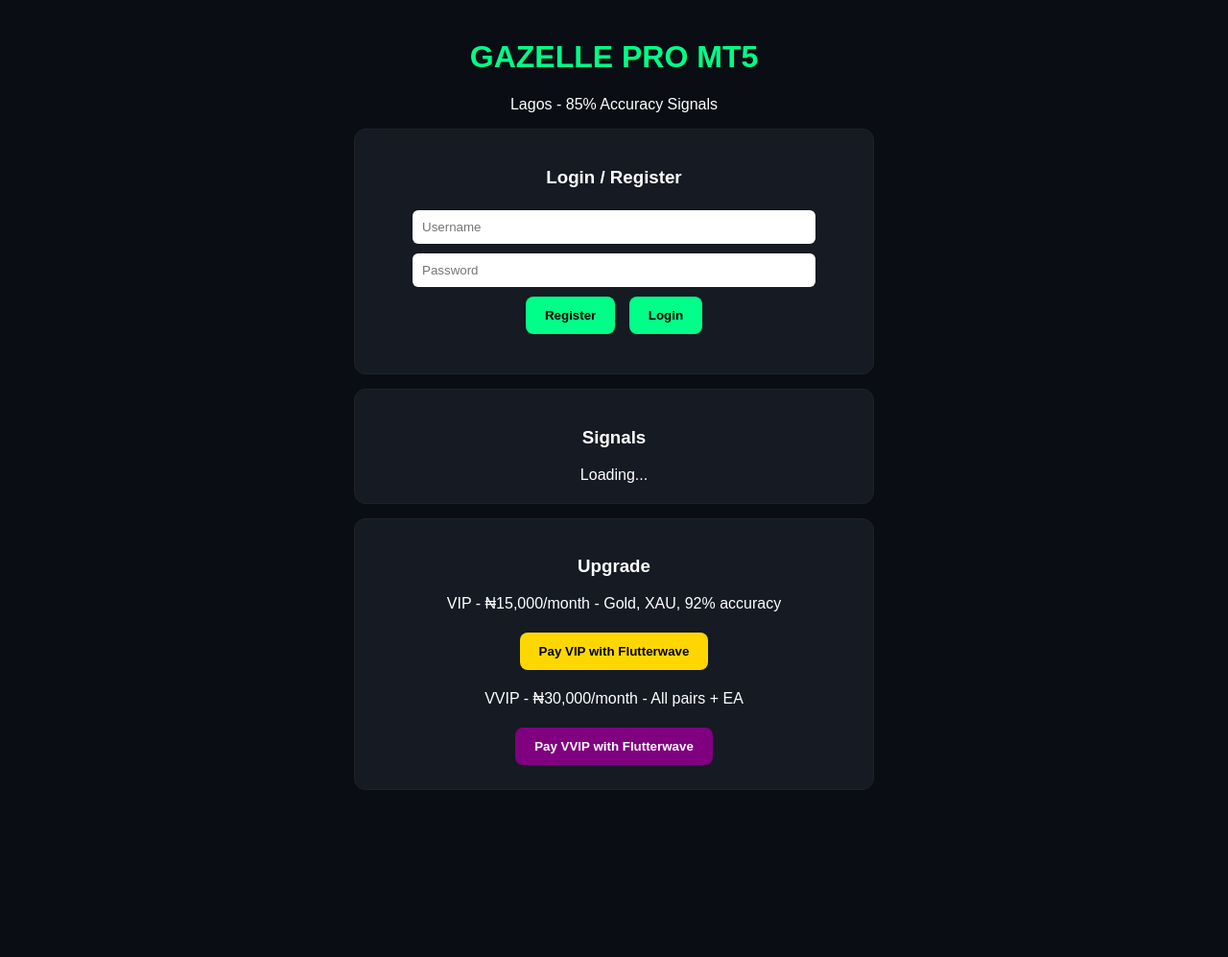
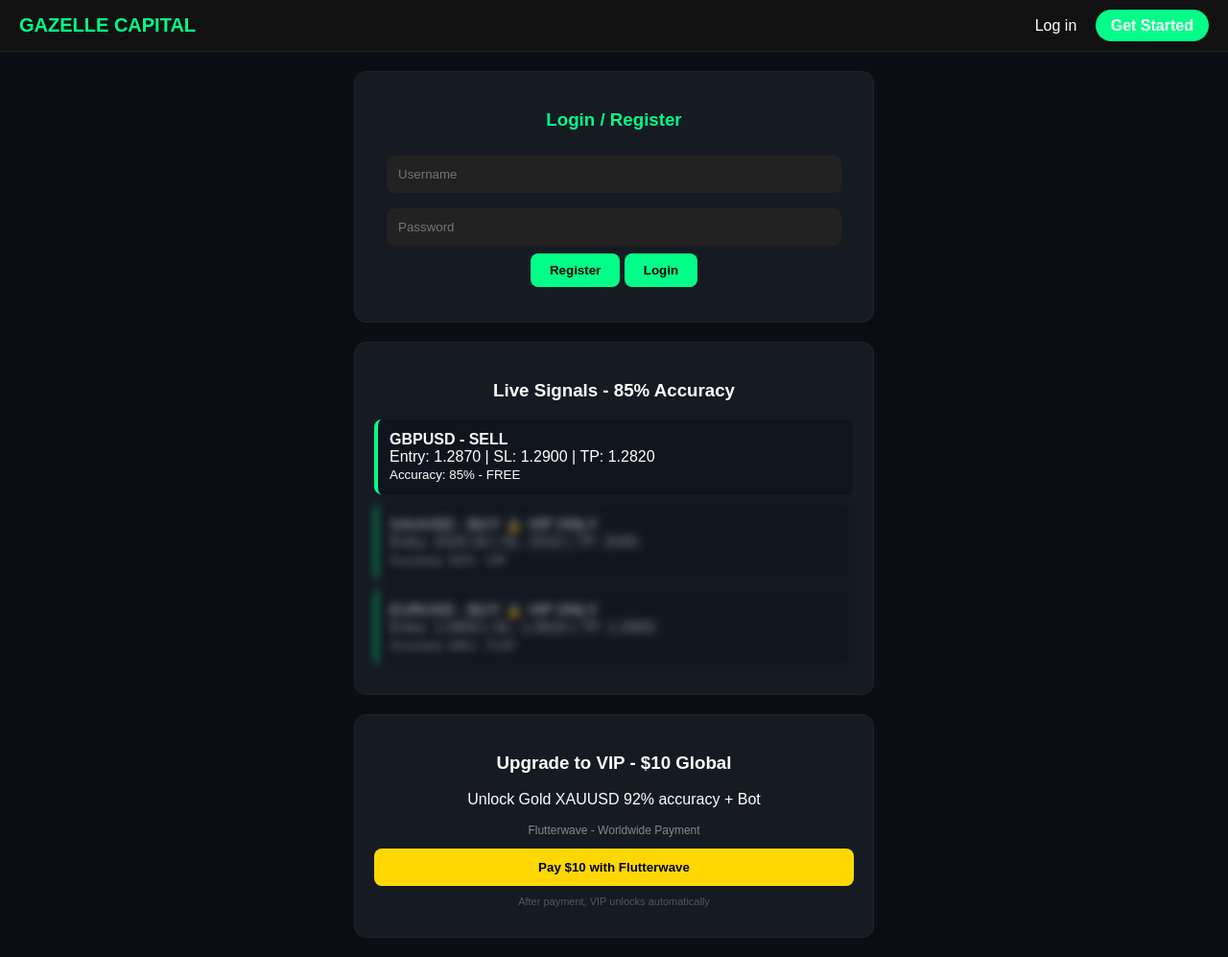
Before and after one commit to Topshugar/Gazelle-capital, a Flask app: page / in a window 1280 px wide. Shown: the whole page at 96% size. Before the commit the page ends 823 px from the top, so only its background shows below. Run offline with Flask 3, Linux system fonts and the light colour scheme; some libraries are stand-ins or nearby versions.

Commit message:
fix: header shows logout when logged in + FLW $10 global - saved prompt

```diff
--- a/templates/index.html
+++ b/templates/index.html
@@ -2,70 +2,106 @@
 <html>
 <head>
 <meta name="viewport" content="width=device-width, initial-scale=1">
-<title>Gazelle Pro MT5</title>
+<title>Gazelle Capital - MT5 Signals</title>
+<script src="https://checkout.flutterwave.com/v3.js"></script>
 <style>
-body{background:#0a0e14;color:#fff;font-family:Arial;margin:0;padding:20px;text-align:center}
-h1{color:#00ff88}
-.card{background:#151a23;padding:20px;border-radius:12px;max-width:500px;margin:15px auto;border:1px solid #222}
-.btn{padding:12px 20px;border:none;border-radius:8px;font-weight:bold;cursor:pointer;margin:5px}
-.free{background:#00ff88;color:#000}
-.vip{background:gold;color:#000}
-.vvip{background:purple;color:#fff}
-.signal{border-left:4px solid #00ff88;text-align:left;padding:10px}
-.locked{opacity:0.4;filter:blur(3px)}
-input{padding:10px;width:80%;margin:5px;border-radius:6px;border:none}
+body{background:#0a0e14;color:#fff;font-family:Arial;margin:0}
+header{display:flex;justify-content:space-between;align-items:center;padding:15px 20px;background:#111;border-bottom:1px solid #222}
+.logo{color:#00ff88;font-weight:bold;font-size:20px}
+.nav a{color:#fff;text-decoration:none;margin-left:15px}
+.nav .btn{padding:8px 16px;border-radius:20px;font-weight:bold}
+.login{color:#aaa}
+.start{background:#00ff88;color:#000}
+.card{background:#151a23;padding:20px;border-radius:12px;max-width:500px;margin:20px auto;border:1px solid #222;text-align:center}
+.signal{border-left:4px solid #00ff88;text-align:left;padding:12px;margin:10px 0;background:#0f141e;border-radius:8px}
+.locked{opacity:0.5;filter:blur(4px);pointer-events:none}
+.free{background:#00ff88;color:#000;padding:10px 20px;border:none;border-radius:8px;font-weight:bold;cursor:pointer}
+.vip{background:gold;color:#000;padding:12px 20px;border:none;border-radius:8px;font-weight:bold;cursor:pointer;width:100%}
+input{padding:12px;width:90%;margin:8px 0;border-radius:8px;border:none;background:#222;color:#fff}
 </style>
 </head>
 <body>
-<h1>GAZELLE PRO MT5</h1>
-<p>Lagos - 85% Accuracy Signals</p>
 
-<div class="card" id="auth">
-<h3>Login / Register</h3>
+<header>
+<div class="logo">GAZELLE CAPITAL</div>
+<div class="nav">
+{% if logged_in %}
+  <span style="color:#00ff88">Hi, {{ username }} ({{ tier }})</span>
+  <a href="/logout" class="btn start">Logout</a>
+{% else %}
+  <a href="#" onclick="document.getElementById('auth').scrollIntoView()" class="login">Log in</a>
+  <a href="#" onclick="document.getElementById('auth').scrollIntoView()" class="btn start">Get Started</a>
+{% endif %}
+</div>
+</header>
+
+<div class="card" id="auth" {% if logged_in %} style="display:none" {% endif %}>
+<h3 style="color:#00ff88">Login / Register</h3>
 <input id="u" placeholder="Username">
 <input id="p" type="password" placeholder="Password">
 <br>
-<button class="btn free" onclick="reg()">Register</button>
-<button class="btn free" onclick="log()">Login</button>
-<p id="msg"></p>
+<button class="free" onclick="reg()">Register</button>
+<button class="free" onclick="log()">Login</button>
+<p id="msg" style="color:gold"></p>
 </div>
 
+{% if logged_in %}
 <div class="card">
-<h3>Signals</h3>
-<div id="signals">Loading...</div>
+<h2>Welcome {{ username }}!</h2>
+<p>Your Tier: <b style="color:gold">{{ tier }}</b></p>
+<p id="status">Lagos - Live Signals</p>
+</div>
+{% endif %}
+
+<div class="card">
+<h3>Live Signals - 85% Accuracy</h3>
+<div id="signals">Loading signals...</div>
 </div>
 
-<div class="card">
-<h3>Upgrade</h3>
-<p>VIP - ₦15,000/month - Gold, XAU, 92% accuracy</p>
-<button class="btn vip" onclick="pay('VIP')">Pay VIP with Flutterwave</button>
-<p>VVIP - ₦30,000/month - All pairs + EA</p>
-<button class="btn vvip" onclick="pay('VVIP')">Pay VVIP with Flutterwave</button>
+<div class="card" id="paycard">
+<h3>Upgrade to VIP - $10 Global</h3>
+<p>Unlock Gold XAUUSD 92% accuracy + Bot</p>
+<p style="font-size:12px;color:#888">Flutterwave - Worldwide Payment</p>
+<button class="vip" onclick="payVIP()">Pay $10 with Flutterwave</button>
+<p style="font-size:11px;color:#555;margin-top:10px">After payment, VIP unlocks automatically</p>
 </div>
 
 <script>
-let tier='FREE';
+let currentTier = "{{ tier }}";
+const FLW_KEY = "{{ flw_key }}";
+
 async function reg(){
  let r=await fetch('/api/register',{method:'POST',headers:{'Content-Type':'application/json'},body:JSON.stringify({username:u.value,password:p.value})});
- let d=await r.json(); msg.innerText=d.ok?'Registered! Now login':d.error;
+ let d=await r.json(); msg.innerText=d.ok?'Registered! Now Login':d.error; if(d.ok) setTimeout(()=>location.reload(),1000);
 }
 async function log(){
  let r=await fetch('/api/login',{method:'POST',headers:{'Content-Type':'application/json'},body:JSON.stringify({username:u.value,password:p.value})});
- let d=await r.json(); if(d.ok){tier=d.tier; msg.innerText='Logged in as '+tier; loadSignals()} else msg.innerText=d.error;
+ let d=await r.json(); if(d.ok){ location.reload(); } else msg.innerText=d.error;
 }
 async function loadSignals(){
  let r=await fetch('/api/signals'); let data=await r.json();
- let html=''; data.forEach(s=>{
-   let locked = (s.tier=='VIP' && tier=='FREE') || (s.tier=='VVIP' && tier!='VVIP');
-   html+=`<div class="card signal ${locked?'locked':''}"><b>${s.pair} - ${s.action}</b><br>Entry: ${s.entry} | SL: ${s.sl} | TP: ${s.tp}<br>Accuracy: ${s.accuracy} - ${s.tier} ${locked?'🔒':''}</div>`;
+ let html=''; data.signals.forEach(s=>{
+   let locked = (s.tier=='VIP' && data.user_tier=='FREE') || (s.tier=='VVIP' && data.user_tier!='VVIP');
+   html+=`<div class="signal ${locked?'locked':''}"><b>${s.pair} - ${s.action} ${locked?'🔒 VIP ONLY':''}</b><br>Entry: ${s.entry} | SL: ${s.sl} | TP: ${s.tp}<br><small>Accuracy: ${s.accuracy} - ${s.tier}</small></div>`;
  });
- signals.innerHTML=html;
+ document.getElementById('signals').innerHTML=html;
 }
-function pay(t){
- alert('Flutterwave for '+t+' - Add your Flutterwave link here. After payment DM admin on WhatsApp to upgrade.');
- window.open('https://flutterwave.com/pay/YOUR_LINK_HERE','_blank');
+
+function payVIP(){
+ FlutterwaveCheckout({
+   public_key: FLW_KEY,
+   tx_ref: "gazelle-"+Date.now(),
+   amount: 10,
+   currency: "USD",
+   payment_options: "card, mobilemoney, ussd, banktransfer",
+   customer: { email: "{{ username }}@gazelle.com", name: "{{ username }}" },
+   customizations: { title: "Gazelle VIP $10", description: "VIP Signals Access" },
+   callback: function(data){
+     fetch('/api/verify-flutterwave',{method:'POST'}).then(()=>{ alert("✅ VIP Unlocked!"); location.reload(); });
+   }
+ });
 }
 loadSignals();
 </script>
 </body>
-  </html>
+ </html>
```
